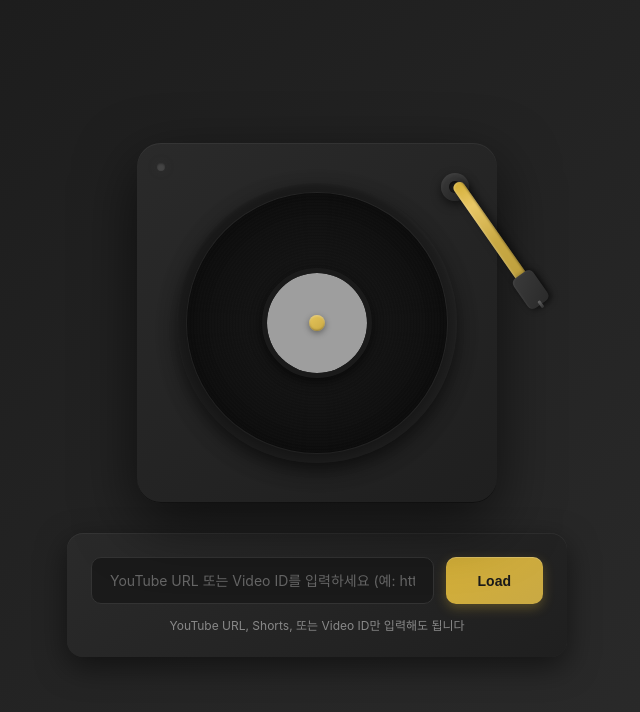
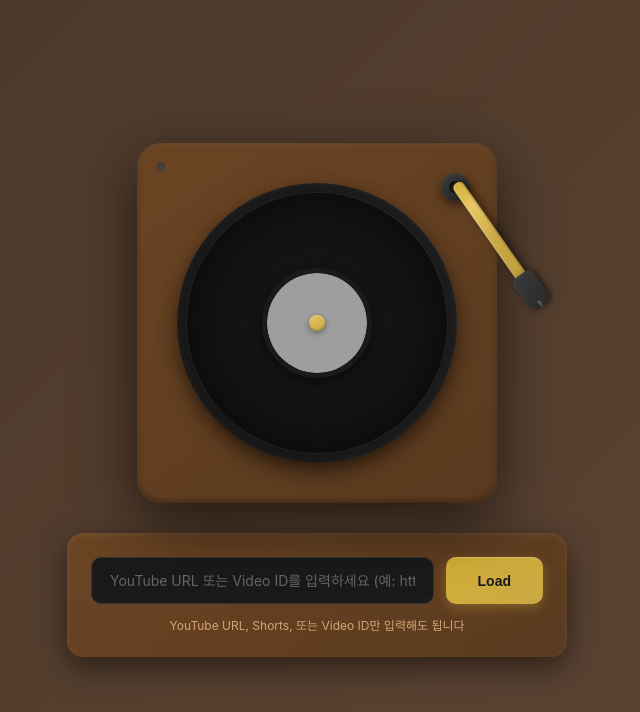
Before and after one commit to j01023996327-create/notion_music_table, a plain HTML site: page index.html in a window 1280 px wide. Shown: the whole page, without its empty margins (323-963 px from the left). Drawn offline with Linux system fonts and the light colour scheme; grey boxes are pictures that could not be loaded.

Commit message:
Update index.html

```diff
--- a/index.html
+++ b/index.html
@@ -18,7 +18,7 @@
             align-items: center;
             min-height: 100vh;
             margin: 0;
-            background: linear-gradient(135deg, #1a1a1a 0%, #2d2d2d 100%);
+            background: linear-gradient(135deg, #4a3728 0%, #5d4534 100%);
             font-family: -apple-system, BlinkMacSystemFont, "Segoe UI", Roboto, "Helvetica Neue", sans-serif;
             padding: 20px;
         }
@@ -27,12 +27,20 @@
             position: relative;
             width: 360px;
             height: 360px;
-            background: linear-gradient(145deg, #2a2a2a, #1f1f1f);
+            background:
+                linear-gradient(145deg, #6b4423, #5a3a1f),
+                repeating-linear-gradient(
+                    90deg,
+                    #6b4423 0px,
+                    #5a3a1f 2px,
+                    #6b4423 4px,
+                    #7a4f2e 6px
+                );
             border-radius: 24px;
             box-shadow:
                 0 20px 60px rgba(0,0,0,0.6),
-                inset 0 1px 0 rgba(255,255,255,0.05),
-                inset 0 -1px 0 rgba(0,0,0,0.5);
+                inset 0 2px 6px rgba(255,255,255,0.08),
+                inset 0 -2px 6px rgba(0,0,0,0.4);
             display: flex;
             justify-content: center;
             align-items: center;
@@ -309,12 +317,20 @@
         .control-panel {
             width: 100%;
             max-width: 500px;
-            background: linear-gradient(145deg, #2a2a2a, #1f1f1f);
+            background:
+                linear-gradient(145deg, #6b4423, #5a3a1f),
+                repeating-linear-gradient(
+                    90deg,
+                    #6b4423 0px,
+                    #5a3a1f 2px,
+                    #6b4423 4px,
+                    #7a4f2e 6px
+                );
             border-radius: 16px;
             padding: 24px;
             box-shadow:
                 0 10px 30px rgba(0,0,0,0.5),
-                inset 0 1px 0 rgba(255,255,255,0.05);
+                inset 0 2px 6px rgba(255,255,255,0.08);
         }
 
         .input-group {
@@ -392,7 +408,7 @@
 
         .info-text {
             margin-top: 12px;
-            color: #888;
+            color: #d4a574;
             font-size: 12px;
             text-align: center;
         }
```
